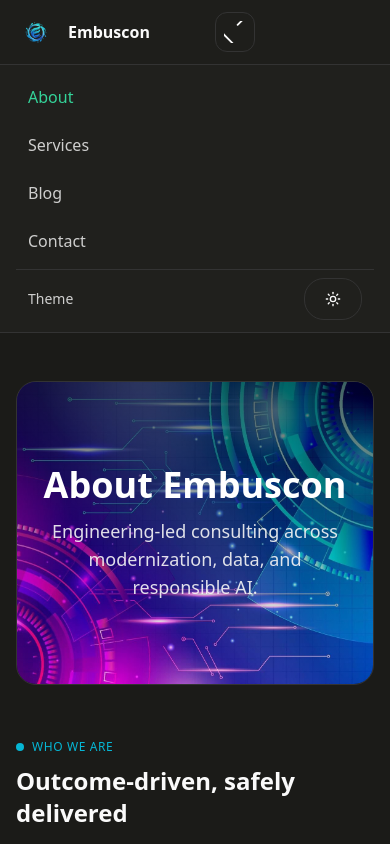
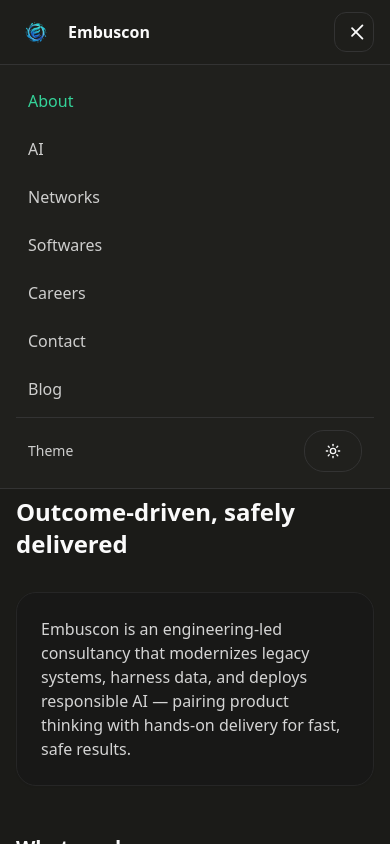
Before and after one commit to vikasbansal10/embuscon-site, a Next.js app: page /about in a window 390 px wide. Both pictures are taken after a click on the button "Open menu". Shown: the top 844 px of the page. Built offline with nearby package versions, Linux system fonts and the light colour scheme.

Commit message:
Fix mobile nav behavior and standardize ParallaxHeader across pages

```diff
--- a/app/ai/page.tsx
+++ b/app/ai/page.tsx
@@ -135,7 +135,10 @@
         imageSrc="/images/services-hero.jpg"
         heightClass="h-[34vh] md:h-[42vh] lg:h-[50vh]"
         className="mb-6"
+
       />
+
+
 
       {/* Intro */}
       <Reveal>
--- a/app/layout.tsx
+++ b/app/layout.tsx
@@ -3,10 +3,12 @@
 import Script from "next/script";
 import Navbar from "@/components/NavBar";   // ✅ now from components folder
 
+
 export const metadata = {
   title: "Embuscon — Empowering Business thru Consulting",
   description: "Data Platform Modernization • Agentic AI • Delivery • Legal",
-  other: { "color-scheme": "dark light" }
+  other: { "color-scheme": "dark light" },
+  icons: { icon: "/favicon.ico"}
 };
 
 export default function RootLayout({ children }: { children: ReactNode }) {
@@ -21,7 +23,7 @@
 
         <Navbar />
 
-        <main className="flex-1">{children}</main>
+      <main className="flex-1 pt-16">{children}</main>
 
         <footer className="border-t border-brand-border">
           <div className="max-w-6xl mx-auto container-px py-8 text-sm flex flex-col sm:flex-row items-center justify-between gap-3">
@@ -32,4 +34,6 @@
       </body>
     </html>
   );
+
+
 }
--- a/components/NavBar.tsx
+++ b/components/NavBar.tsx
@@ -2,132 +2,127 @@
 
 import Link from "next/link";
 import Image from "next/image";
-import { useEffect, useState } from "react";
+import { useEffect, useMemo, useState } from "react";
+import { usePathname } from "next/navigation";
 import NavLink from "@/components/NavLink";
 import { ThemeToggle } from "@/components/ThemeToggle";
 
 export default function Navbar() {
   const [open, setOpen] = useState(false);
+  const pathname = usePathname();
 
-  // Lock/unlock scroll on <html>
+  const navItems = useMemo(
+    () => [
+      { href: "/about", label: "About" },
+      { href: "/ai", label: "AI" },
+      { href: "/networks", label: "Networks" },
+      { href: "/softwares", label: "Softwares" },
+      { href: "/careers", label: "Careers" },
+      { href: "/contact", label: "Contact" },
+      { href: "/blog", label: "Blog" },
+    ],
+    []
+  );
+
+  // Close menu on route change
+  useEffect(() => {
+    setOpen(false);
+  }, [pathname]);
+
+  // Lock scroll when menu open
   useEffect(() => {
     document.documentElement.classList.toggle("overflow-hidden", open);
     return () => document.documentElement.classList.remove("overflow-hidden");
   }, [open]);
 
   return (
-    <header className="sticky top-0 z-50 bg-brand-card/80 backdrop-blur border-b border-brand-border">
-      {/* ✅ Switched to grid for true center alignment */}
-      <div className="max-w-6xl mx-auto container-px h-16 grid grid-cols-3 items-center">
-        {/* LEFT: Brand */}
-        <Link href="/" className="flex items-center gap-3 justify-self-start">
+    <>
+
+      <header className="fixed top-0 left-0 right-0 z-[200] bg-brand-card/80 backdrop-blur border-b border-brand-border">
+        <div className="max-w-6xl mx-auto container-px h-16 flex items-center justify-between md:grid md:grid-cols-3 md:items-center">
+          {/* Brand */}
+          <Link href="/" className="flex items-center gap-3 min-w-0 md:justify-self-start">
             <Image
               src="/logo.png"
               alt="Embuscon"
               width={100}
               height={100}
               priority
-            // ✅ Fix: Tailwind doesn't have h-200/w-200 by default
               className="h-10 w-auto"
             />
-          <span className="font-semibold">Embuscon</span>
+            <span className="font-semibold truncate">Embuscon</span>
           </Link>
 
-        {/* CENTER: Desktop nav */}
-        <nav className="hidden md:flex items-center justify-center gap-8 justify-self-center">
-          <NavLink href="/about">About</NavLink>
-          <NavLink href="/ai">AI</NavLink>
-          <NavLink href="/networks">Networks</NavLink>
-          <NavLink href="/softwares">Softwares</NavLink>
-          <NavLink href="/careers">Careers</NavLink>
-          <NavLink href="/contact">Contact</NavLink>
-          <NavLink href="/blog">Blog</NavLink>
+          {/* Desktop nav */}
+          <nav className="hidden md:flex items-center justify-center gap-8 md:justify-self-center">
+            {navItems.map((item) => (
+              <NavLink key={item.href} href={item.href}>
+                {item.label}
+              </NavLink>
+            ))}
           </nav>
 
-        {/* RIGHT: Desktop actions */}
-        <div className="hidden md:flex items-center justify-end gap-3 justify-self-end">
+          {/* Desktop actions */}
+          <div className="hidden md:flex items-center justify-end gap-3 md:justify-self-end">
             <ThemeToggle />
           </div>
 
-        {/* RIGHT: Mobile hamburger */}
-        <div className="md:hidden flex items-center justify-end justify-self-end">
+          {/* Mobile hamburger */}
+          <div className="md:hidden ml-auto flex items-center">
             <button
               type="button"
+              onClick={() => setOpen((v) => !v)}
+              aria-label={open ? "Close menu" : "Open menu"}
+              aria-expanded={open}
               className="inline-flex h-10 w-10 items-center justify-center rounded-xl border border-brand-border"
-            aria-label={open ? "Close menu" : "Open menu"}
-            aria-controls="mobile-menu"
-            aria-expanded={open}
-            onClick={() => setOpen((v) => !v)}
             >
-            <svg
-              className="hamburger"
-              viewBox="0 0 24 24"
-              width="22"
-              height="22"
-              aria-hidden="true"
-            >
-              <path className={`line line1 ${open ? "x1" : ""}`} d="M4 7h16" />
-              <path className={`line line2 ${open ? "x2" : ""}`} d="M4 12h16" />
-              <path className={`line line3 ${open ? "x3" : ""}`} d="M4 17h16" />
+              <svg viewBox="0 0 24 24" width="22" height="22" fill="none" aria-hidden="true">
+                <path className={`line ${open ? "rotate-45 translate-y-[5px]" : ""}`} d="M4 7h16" />
+                <path className={`line ${open ? "opacity-0" : ""}`} d="M4 12h16" />
+                <path className={`line ${open ? "-rotate-45 -translate-y-[5px]" : ""}`} d="M4 17h16" />
               </svg>
             </button>
           </div>
         </div>
 
         {/* Mobile menu */}
+        {open && (
           <div
-        id="mobile-menu"
-        className={`md:hidden ${open ? "" : "hidden"} border-t border-brand-border bg-brand-card`}
+            className="md:hidden border-t border-brand-border bg-brand-card"
             onClick={(e) => {
-          const target = e.target as HTMLElement;
-          if (target.tagName === "A") setOpen(false);
+              const el = e.target as HTMLElement;
+              if (el.closest("a")) setOpen(false);
             }}
           >
-        <nav className="px-4 py-3 grid gap-2">
-          {/* Mobile keeps its own sizing via className override */}
-          <NavLink href="/about" className="block rounded-lg px-3 py-2 text-base">
-            About
-          </NavLink>
+            <nav className="px-4 py-4 space-y-2">
+              {navItems.map((item) => (
                 <NavLink
-            href="/services"
+                  key={item.href}
+                  href={item.href}
                   className="block rounded-lg px-3 py-2 text-base"
                 >
-            Services
+                  {item.label}
                 </NavLink>
-          <NavLink href="/blog" className="block rounded-lg px-3 py-2 text-base">
-            Blog
-          </NavLink>
-          <NavLink
-            href="/contact"
-            className="block rounded-lg px-3 py-2 text-base"
-          >
-            Contact
-          </NavLink>
+              ))}
 
-          <div className="pt-2 border-t border-brand-border flex items-center justify-between px-3">
+              <div className="pt-3 mt-3 border-t border-brand-border flex items-center justify-between px-3">
                 <span className="text-sm opacity-80">Theme</span>
                 <ThemeToggle />
               </div>
             </nav>
           </div>
+        )}
 
         <style jsx>{`
-        .hamburger .line {
+          .line {
             stroke: currentColor;
             stroke-width: 2;
             stroke-linecap: round;
-          transition: transform 0.2s, opacity 0.2s;
-        }
-        .x1 {
-          transform: translateY(5px) rotate(45deg);
-        }
-        .x2 {
-          opacity: 0;
-        }
-        .x3 {
-          transform: translateY(-5px) rotate(-45deg);
+            transition: transform 0.25s ease, opacity 0.2s ease;
+            transform-origin: 12px 12px;
           }
         `}</style>
       </header>
+    </>
   );
 }
--- a/components/parallaxHeader.tsx
+++ b/components/parallaxHeader.tsx
@@ -1,14 +1,13 @@
 "use client";
 
 import Image from "next/image";
-import { motion, useScroll, useTransform, useReducedMotion } from "framer-motion";
-import { useRef } from "react";
+import clsx from "clsx";
 
-interface Props {
+interface ParallaxHeaderProps  {
   title: string;
   subtitle?: string;
-  imageSrc: string;             // e.g. "/images/about-hero.jpg"
-  heightClass?: string;         // e.g. "h-[42vh] md:h-[56vh]"
+  imageSrc: string;
+  heightClass?: string;
   className?: string;
 };
 
@@ -16,58 +15,45 @@
   title,
   subtitle,
   imageSrc,
-  heightClass = "h-[36vh] md:h-[44vh] lg:h-[52vh]",
-  className = "",
-}: Props) {
-  const ref = useRef<HTMLDivElement>(null);
-  const prefersReducedMotion = useReducedMotion();
-
-  // Track scroll relative to this section
-  const { scrollYProgress } = useScroll({
-    target: ref,
-    offset: ["start start", "end start"], // 0 when top hits top, 1 when bottom hits top
-  });
-
-  // Parallax transforms
-  const yBg = useTransform(scrollYProgress, [0, 1], ["0%", "20%"]);
-  const scaleBg = useTransform(scrollYProgress, [0, 1], [1, 1.1]);
-  const yText = useTransform(scrollYProgress, [0, 1], ["0%", "-20%"]);
-
+  heightClass = "min-h-[260px] h-[38vh] md:h-[42vh] lg:h-[50vh]",
+  className,
+}: ParallaxHeaderProps) {
   return (
-    <div
-      ref={ref}
-      className={`relative w-full overflow-hidden rounded-2xl border border-brand-border ${heightClass} ${className}`}
-    >
-      {/* Background image */}
-      <motion.div
-        className="absolute inset-0"
-        style={prefersReducedMotion ? undefined : { y: yBg, scale: scaleBg }}
+    <section
+      className={clsx(
+        "relative overflow-hidden rounded-3xl border border-brand-border",
+        heightClass,
+        className
+      )}
     >
       <Image
         src={imageSrc}
-          alt=""
+        alt={title}
         fill
         priority
-          sizes="100vw"
         className="object-cover"
+        sizes="(max-width: 768px) 100vw, 1100px"
       />
-      </motion.div>
 
-      {/* Overlay gradient for text legibility */}
-      <div className="absolute inset-0 bg-gradient-to-b from-black/50 via-black/30 to-transparent dark:from-black/60" />
+      {/* Overlay for contrast */}
+      <div className="absolute inset-0 bg-gradient-to-r from-black/75 via-black/45 to-black/20" />
 
-      {/* Foreground copy */}
-      <motion.div
-        className="relative z-10 h-full flex items-center justify-center text-center px-6"
-        style={prefersReducedMotion ? undefined : { y: yText }}
-      >
+      {/* Content: center on mobile (less empty top), bottom on md+ */}
+      <div className="relative z-10 h-full flex items-center md:items-end">
+        <div className="w-full px-4 sm:px-6 md:px-10 py-6 md:pb-10">
           <div className="max-w-3xl">
-          <h1 className="text-4xl md:text-5xl font-bold text-white">{title}</h1>
+            <h1 className="font-extrabold tracking-tight text-white leading-[1.05] text-[clamp(1.8rem,6vw,4rem)]">
+              {title}
+            </h1>
+
             {subtitle ? (
-            <p className="mt-3 text-neutral-100/90 text-lg">{subtitle}</p>
+              <p className="mt-3 text-white/90 leading-relaxed text-[clamp(0.95rem,2.8vw,1.25rem)] max-w-2xl">
+                {subtitle}
+              </p>
             ) : null}
           </div>
-      </motion.div>
         </div>
+      </div>
+    </section>
   );
 }
```
Also changed, not shown: app/apple-icon.png (added). Lines whose indentation alone changed are shown as unchanged.
